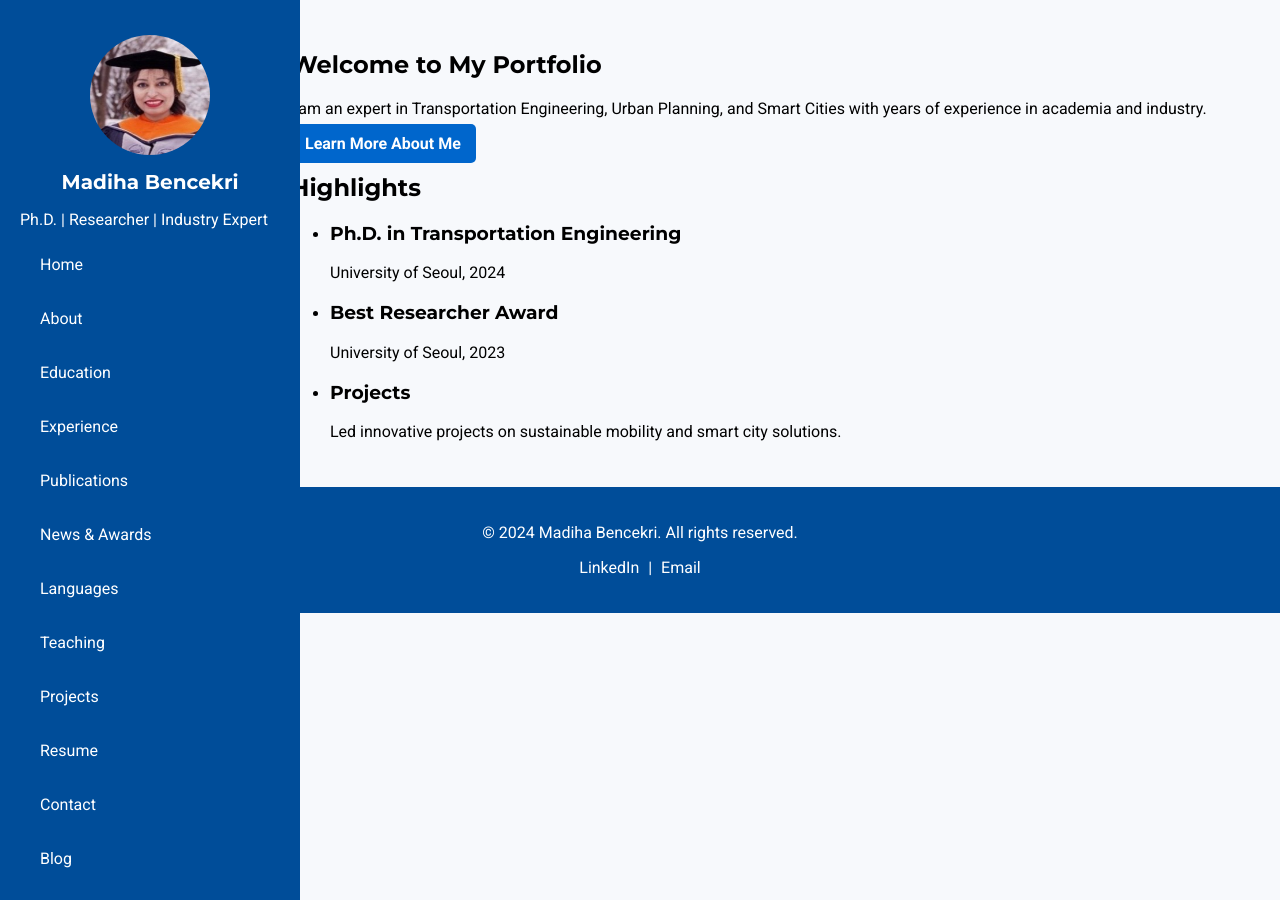
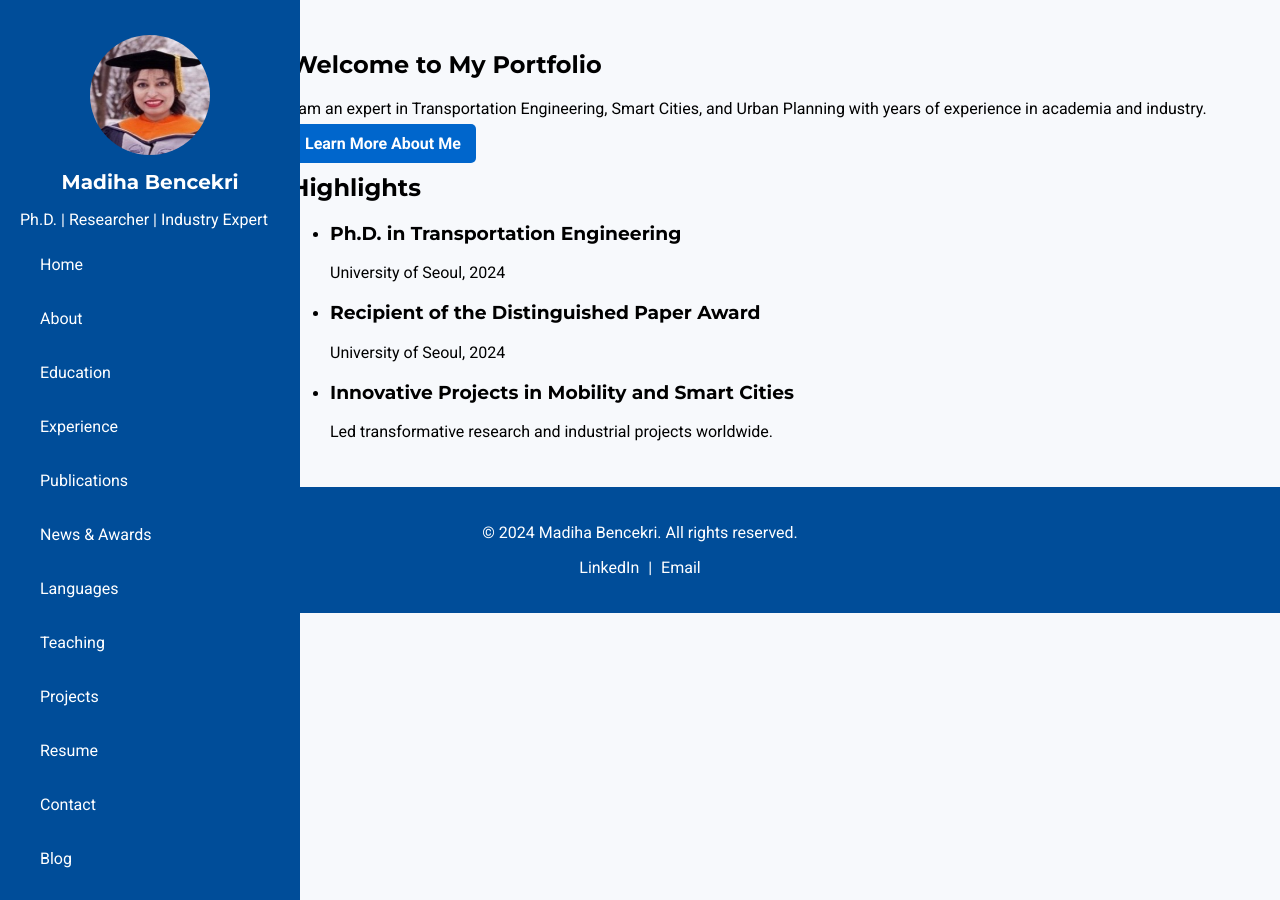
Before and after one commit to dihaben/Madiha-Bencekri, a Jekyll site: the page built from index.md, in a window 1280 px wide. Built offline with Jekyll 4.4.1, drawn with Linux system fonts in a browser that asks for light colours.

Commit message:
Update index.md

```diff
--- a/index.md
+++ b/index.md
@@ -19,11 +19,11 @@ description: Welcome to my professional portfolio.
     <p>University of Seoul, 2024</p>
   </li>
   <li>
-    <h3>Best Researcher Award</h3>
-    <p>University of Seoul, 2023</p>
+    <h3>Recipient of the Distinguished Paper Award</h3>
+    <p>University of Seoul, 2024</p>
   </li>
   <li>
-    <h3>Projects</h3>
-    <p>Led innovative projects on sustainable mobility and smart city solutions.</p>
+    <h3>Innovative Projects in Mobility and Smart Cities</h3>
+    <p>Led transformative research and industrial projects worldwide.</p>
   </li>
 </ul>
```
Also changed, not shown: other parts of index.md (+2 -2 lines).
